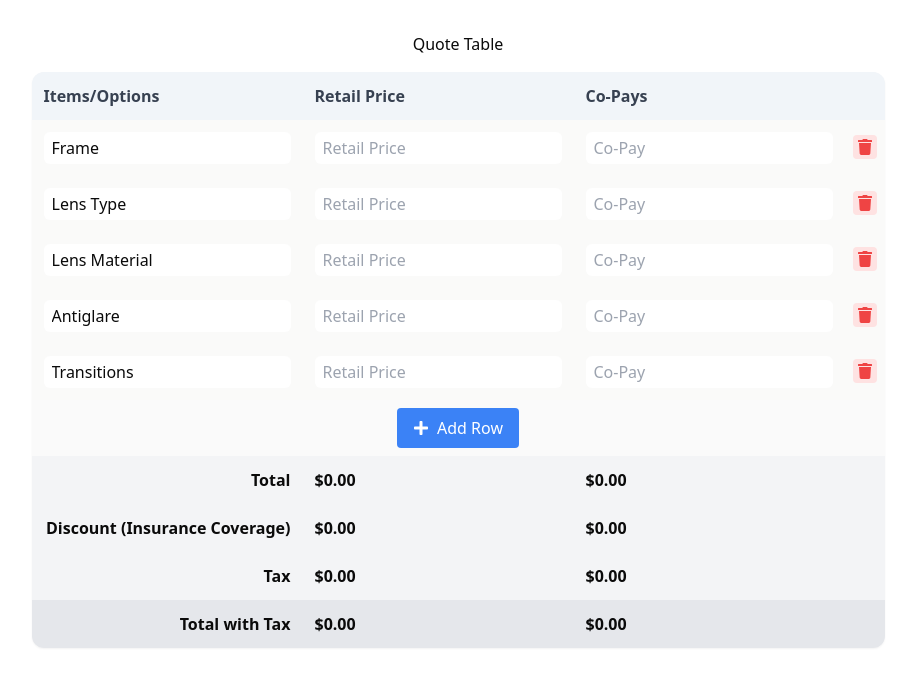
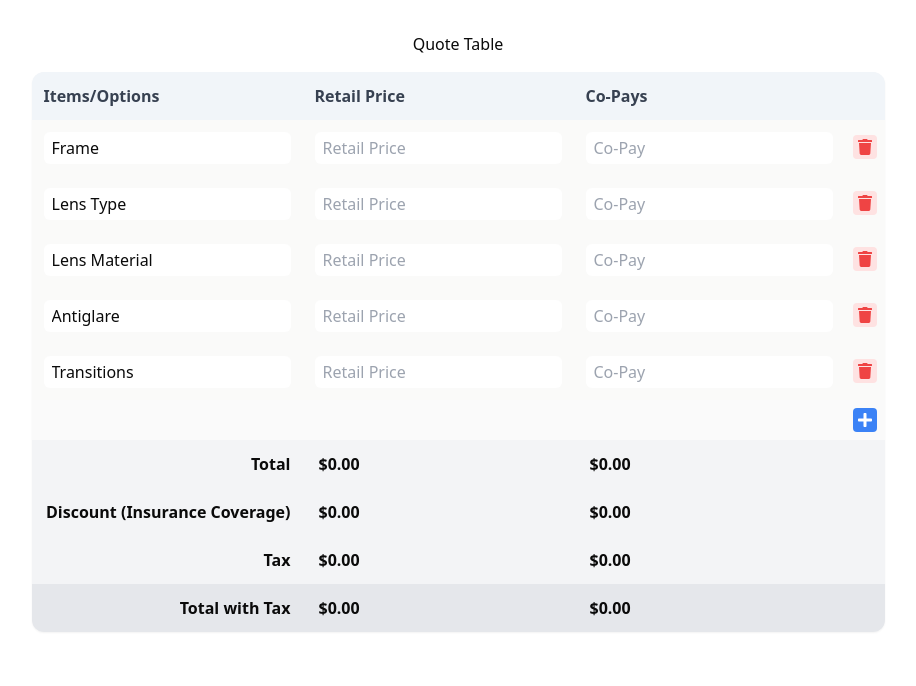
Before and after one commit to cswebdev/optical-calculator, a React (Vite) app: page / in a window 1280 px wide. Shown: the top 686 px of the page, without its empty margins (182-1098 px from the left). Built offline with nearby package versions, Linux system fonts and the light colour scheme.

Commit message:
updated some styling on static rows

```diff
--- a/src/components/MainTable.tsx
+++ b/src/components/MainTable.tsx
@@ -72,7 +72,7 @@ const MainTable: React.FC = () => {
                                 </td>
                                 <td className="text-left p-2" id='deleteTd'>
                                     <button
-                                        className="bg-red-100 p-1 rounded-sm text-red-500 hover:text-red-700  hover:bg-red-200 transition"
+                                        className="bg-red-100 p-1 rounded-sm text-red-500 hover:text-red-700 hover:bg-red-200 transition"
                                         onClick={() => {
                                             setRows(rows.filter((_, i) => i !== idx));
                                         }}
@@ -84,37 +84,40 @@ const MainTable: React.FC = () => {
                             </tr>
                         ))}
                         <tr>
-                            <td colSpan={4} className="py-2 text-center">
+                            <td className="py-2"></td>
+                            <td className="py-2"></td>
+                            <td className="py-2"></td>
+                            <td className="text-left p-2">
                                 <button
-                                    className="px-4 py-2 bg-blue-500 text-white rounded flex items-center gap-2 mx-auto"
+                                    className="p-1 bg-blue-500 text-white rounded flex items-center gap-2"
                                     onClick={addRow}
                                 >
-                                    <FaPlus /> Add Row
+                                    <FaPlus />
                                 </button>
                             </td>
                         </tr>
                         <tr className="bg-gray-100 font-semibold">
                             <td className="p-3 text-right">Total</td>
-                            <td className="p-3 text-left">$0.00</td>
-                            <td className="p-3 text-left">$0.00</td>
+                            <td className="p-3 px-4 text-left">$0.00</td>
+                            <td className="p-3 px-4 text-left">$0.00</td>
                             <td className="p-3"></td>
                         </tr>
                         <tr className="bg-gray-100 font-semibold">
                             <td className="p-3 text-right">Discount (Insurance Coverage)</td>
-                            <td className="p-3 text-left">$0.00</td>
-                            <td className="p-3 text-left">$0.00</td>
+                            <td className="p-3 px-4 text-left">$0.00</td>
+                            <td className="p-3 px-4 text-left">$0.00</td>
                             <td className="p-3"></td>
                         </tr>
                         <tr className="bg-gray-100 font-semibold">
                             <td className="p-3 text-right">Tax</td>
-                            <td className="p-3 text-left">$0.00</td>
-                            <td className="p-3 text-left">$0.00</td>
+                            <td className="p-3 px-4 text-left">$0.00</td>
+                            <td className="p-3 px-4 text-left">$0.00</td>
                             <td className="p-3"></td>
                         </tr>
                         <tr className="bg-gray-200 font-bold">
                             <td className="p-3 text-right">Total with Tax</td>
-                            <td className="p-3 text-left">$0.00</td>
-                            <td className="p-3 text-left">$0.00</td>
+                            <td className="p-3 px-4 text-left">$0.00</td>
+                            <td className="p-3 px-4 text-left">$0.00</td>
                             <td className="p-3"></td>
                         </tr>
                     </tbody>
```
